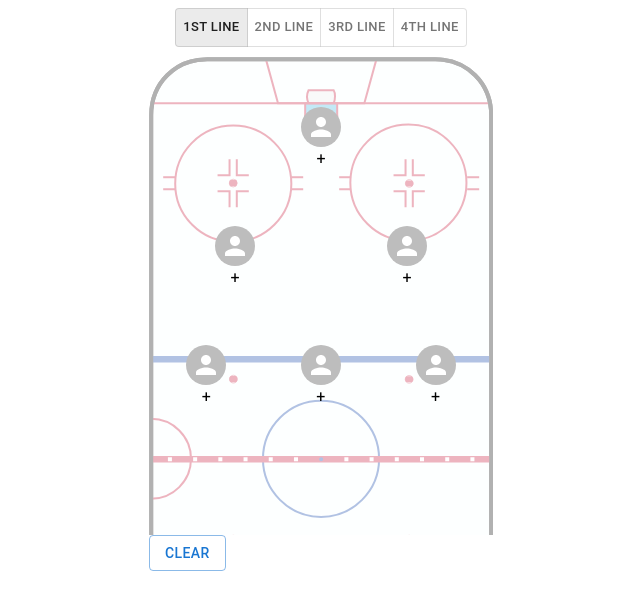
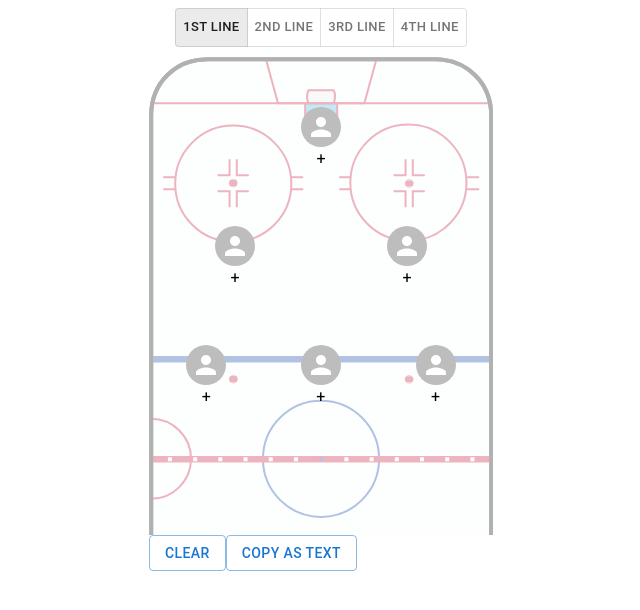
Before and after one commit to antbli/hockey-lineup, a React (Create React App) app: page / in a window 1280 px wide. Shown: the top 610 px of the page, without its empty margins (319-959 px from the left). Built offline with nearby package versions, Linux system fonts and the light colour scheme.

Commit message:
Add copy as text

```diff
--- a/src/Roster.tsx
+++ b/src/Roster.tsx
@@ -65,37 +65,32 @@ export const Roster = () => {
     }
   };
 
-  // const centerWords = (text: string): string => {
-  //   const lines = text.split("\n"); // Split the input text into lines
-  //   // Find the length of the longest line
-  //   const maxLength = Math.max(...lines.map((line) => line.length));
+  const getPlayerText = (player?: PlayerModel) => {
+    return player?.fullname ?? "No player selected";
+  };
 
-  //   const centeredLines = lines.map((line) => {
-  //     const words = line.split(" "); // Split each line into words
-  //     const centeredWords = words.map((word) =>
-  //       word
-  //         .padStart((maxLength - word.length) / 2 + word.length)
-  //         .padEnd(maxLength)
-  //     );
-  //     return centeredWords.join(" ");
-  //   });
+  const getGoaliesText = () => {
+    return `Goalies:\n${getPlayerText(roster.goalie)}`;
+  };
 
-  //   return centeredLines.join("\n"); // Join the lines back together
-  // };
+  const getLineupText = (lineup: LineupModel) => {
+    return `${getPlayerText(lineup.leftDefense)}, ${getPlayerText(
+      lineup.rightDefense
+    )}\n${getPlayerText(lineup.leftWing)}, ${getPlayerText(
+      lineup.center
+    )}, ${getPlayerText(lineup.rightWing)}`;
+  };
 
-  // const copyRoster = () => {
-  //   const rosterCopyText = `First line:\n${
-  //     roster.goalie ?? "No player selected"
-  //   }\n${roster.firstLine.rightDefense ?? "No player selected"}, ${
-  //     roster.firstLine.leftDefense ?? "No player selected"
-  //   }\n${roster.firstLine.rightWing ?? "No player selected"}, ${
-  //     roster.firstLine.center ?? "No player selected"
-  //   }, ${roster.firstLine.rightWing ?? "No player selected"}`;
-
-  //   const formatted = centerWords(rosterCopyText);
-
-  //   navigator.clipboard.writeText(formatted);
-  // };
+  const copyRoster = () => {
+    const rosterCopyText = `${getGoaliesText()}\n\nFirst line:\n${getLineupText(
+      roster.firstLine
+    )}\n\nSecond line:\n${getLineupText(
+      roster.secondLine
+    )}\n\nThird line:\n${getLineupText(
+      roster.thirdLine
+    )}\n\nFourth line:\n${getLineupText(roster.fourthLine)}\n\n`;
+    navigator.clipboard.writeText(rosterCopyText);
+  };
 
   return (
     <div style={{ width: "344px", margin: "auto" }}>
@@ -125,9 +120,9 @@ export const Roster = () => {
       <Button variant="outlined" onClick={() => setRoster(initialRoster)}>
         Clear
       </Button>
-      {/* <Button variant="outlined" onClick={copyRoster}>
-        Copy
-      </Button> */}
+      <Button variant="outlined" onClick={copyRoster}>
+        Copy as text
+      </Button>
     </div>
   );
 };
```
